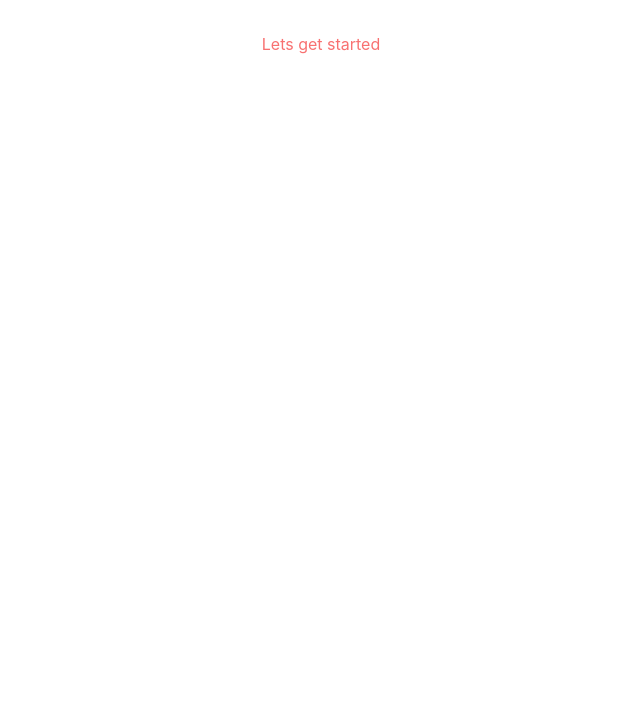
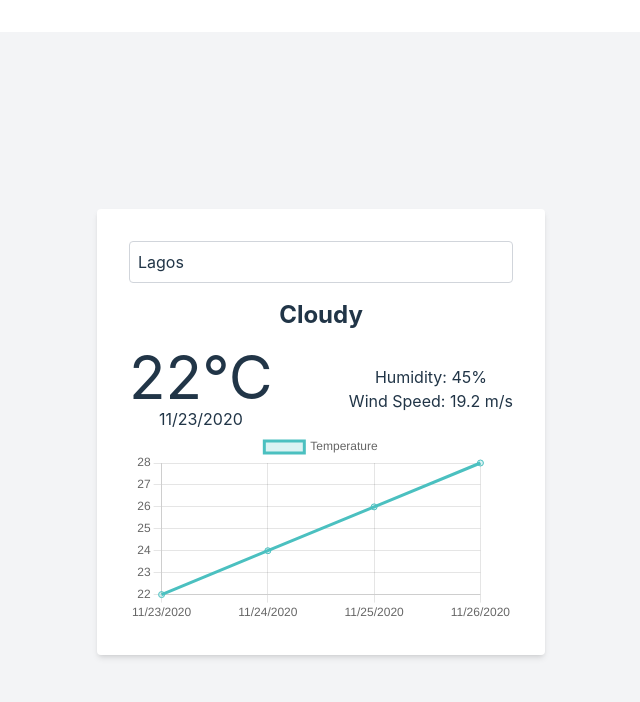
Before and after one commit to Petsamuel/Farmer-s-DSS-System-based-on-weather-forecasting, a React (Vite) app: page / in a window 1280 px wide. Shown: the top 702 px of the page, without its empty margins (319-959 px from the left). Built offline with nearby package versions, Linux system fonts and the light colour scheme.

Commit message:
created chart ui

```diff
--- a/package.json
+++ b/package.json
@@ -10,7 +10,10 @@
     "preview": "vite preview"
   },
   "dependencies": {
+    "chart.js": "^4.4.3",
+    "prop-types": "^15.8.1",
     "react": "^18.2.0",
+    "react-chartjs-2": "^5.2.0",
     "react-dom": "^18.2.0"
   },
   "devDependencies": {
--- a/src/App.jsx
+++ b/src/App.jsx
@@ -1,12 +1,90 @@
+import { useState } from 'react'
+import WeatherChart from './components/WeatherChart';
 import './App.css'
+
+const dummyWeatherData = {
+  current: {
+    weather: [{ description: "Cloudy" }],
+    temp: 22,
+    humidity: 45,
+    wind_speed: 19.2,
+    dt: 1606137900,
+  },
+  daily: [
+    {
+      dt: 1606137900,
+      temp: { day: 22 },
+      humidity: 30,
+      weather: [{ description: "Cloudy" }],
+    },
+    {
+      dt: 1606224300,
+      temp: { day: 24 },
+      humidity: 36,
+      weather: [{ description: "Partly Cloudy" }],
+    },
+    {
+      dt: 1606310700,
+      temp: { day: 26 },
+      humidity: 20,
+      weather: [{ description: "Sunny" }],
+    },
+    {
+      dt: 1606397100,
+      temp: { day: 28 },
+      humidity: 15,
+      weather: [{ description: "Sunny" }],
+    },
+  ],
+};
+
 
 function App() {
 
+  const [city, setCity] = useState('Lagos');
+  const weatherData = dummyWeatherData;
+
   return (
     <>
-     <div className='text-red-400'>Lets get started</div>
+      <div className="min-h-screen bg-gray-100 flex items-center justify-center">
+        <div className="bg-white p-8 rounded shadow-md w-full max-w-md">
+          <div className="mb-4">
+            <input
+              type="text"
+              value={city}
+              onChange={(e) => setCity(e.target.value)}
+              placeholder="Enter city name"
+              className="w-full p-2 border border-gray-300 rounded"
+            />
+          </div>
+          {weatherData && (
+            <div>
+              <h2 className="text-2xl font-bold mb-4">
+                {weatherData.current.weather[0].description}
+              </h2>
+              <div className="flex justify-between items-center">
+                <div>
+                  <div className="text-6xl">
+                    {Math.round(weatherData.current.temp)}°C
+                  </div>
+                  <div>
+                    {new Date(
+                      weatherData.current.dt * 1000
+                    ).toLocaleDateString()}
+                  </div>
+                </div>
+                <div>
+                  <div>Humidity: {weatherData.current.humidity}%</div>
+                  <div>Wind Speed: {weatherData.current.wind_speed} m/s</div>
+                </div>
+              </div>
+              <WeatherChart forecast={weatherData.daily} />
+            </div>
+          )}
+        </div>
+      </div>
     </>
-  )
+  );
 }
 
 export default App
--- /dev/null
+++ b/src/components/WeatherChart.jsx
@@ -0,0 +1,63 @@
+import { useEffect, useRef } from "react";
+import PropTypes from "prop-types";
+import Chart from "chart.js/auto";
+
+const WeatherChart = ({ forecast }) => {
+  const chartRef = useRef(null);
+  const canvasRef = useRef(null);
+
+  useEffect(() => {
+    if (chartRef.current) {
+      chartRef.current.destroy();
+    }
+
+    const data = {
+      labels: forecast.map((day) =>
+        new Date(day.dt * 1000).toLocaleDateString()
+      ),
+      datasets: [
+        {
+          label: "Temperature",
+          data: forecast.map((day) => day.temp.day),
+          borderColor: "rgba(75,192,192,1)",
+          backgroundColor: "rgba(75,192,192,0.2)",
+        },
+      ],
+    };
+
+    const config = {
+      type: "line",
+      data: data,
+      options: {},
+    };
+
+    chartRef.current = new Chart(canvasRef.current, config);
+
+    return () => {
+      if (chartRef.current) {
+        chartRef.current.destroy();
+      }
+    };
+  }, [forecast]);
+
+  return <canvas ref={canvasRef} id="weather-chart"></canvas>;
+};
+
+WeatherChart.propTypes = {
+  forecast: PropTypes.arrayOf(
+    PropTypes.shape({
+      dt: PropTypes.number.isRequired,
+      temp: PropTypes.shape({
+        day: PropTypes.number.isRequired,
+      }).isRequired,
+      humidity: PropTypes.number,
+      weather: PropTypes.arrayOf(
+        PropTypes.shape({
+          description: PropTypes.string,
+        })
+      ),
+    })
+  ).isRequired,
+};
+
+export default WeatherChart;
```
Also changed, not shown: 1 other file (tests, documents, lock files or other folders).
